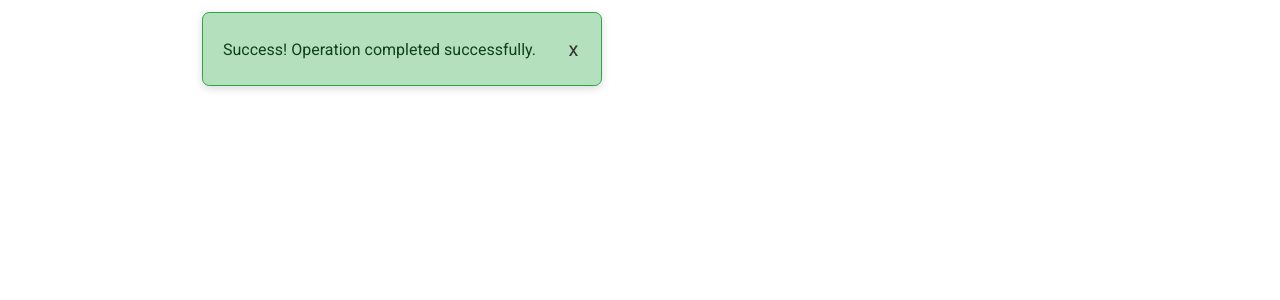
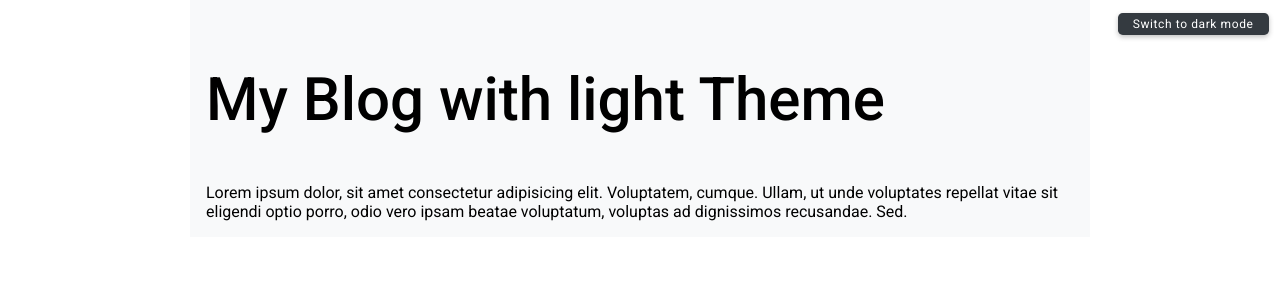
Before and after one commit to ayadgu/project-sandbox, a React (Create React App) app: page / in a window 1280 px wide. Shown: the top 300 px of the page. Built offline with nearby package versions, Linux system fonts and the light colour scheme.

Commit message:
07-darkmode

```diff
--- a/src/App.js
+++ b/src/App.js
@@ -4,6 +4,8 @@ import RandomizeColor from "./projects/02-color-project/RandomizeColor";
 import LikePhotoApp from "./projects/03-like-my-photo/LikePhotoApp";
 import TestimonialsApp from "./projects/04-testimonials-app/TestimonialsApp";
 import AlertApp from "./projects/05-alert/AlertApp";
+import TemperatureApp from "./projects/06-temperature/TemperatureApp";
+import DarkMode from "./projects/07-DarkMode/DarkMode";
 
 function App() {
   return (
@@ -12,7 +14,10 @@ function App() {
       {/* <RandomizeColor /> */}
       {/* <LikePhotoApp /> */}
       {/* <TestimonialsApp /> */}
-      <AlertApp />
+      {/* <AlertApp /> */}
+      {/* <TemperatureApp /> */}
+      {/* Uncomment the component you want to view */}
+      <DarkMode />
     </div>
   );
 }
--- /dev/null
+++ b/src/projects/06-temperature/TemperatureApp.jsx
@@ -0,0 +1,39 @@
+import React from "react";
+import Button from "../components/Button";
+
+export default function TemperatureApp() {
+  const [temperature, setTemperature] = React.useState(0);
+  return (
+    <div className="container mt-3 text-center">
+      <div
+        className="bg-light card m-auto"
+        style={{ width: "200px", height: "200px" }}
+      >
+        <h1
+          className={`text-light card border-50 ${
+            temperature > 0 ? "bg-danger" : "bg-primary"
+          } d-flex align-items-center justify-content-center`}
+          style={{ height: 150, width: 150, border: "2px solid #666" }}
+        >
+          {temperature}°C
+        </h1>
+        <div className="d-flex my-2">
+          <Button
+            text="-"
+            btnClass={"btn-lg"}
+            onClick={() => {
+              setTemperature(temperature - 1);
+            }}
+          />
+          <Button
+            text="+"
+            btnClass={"btn-lg"}
+            onClick={() => {
+              setTemperature(temperature + 1);
+            }}
+          />
+        </div>
+      </div>
+    </div>
+  );
+}
--- /dev/null
+++ b/src/projects/07-DarkMode/Blog.jsx
@@ -0,0 +1,31 @@
+import React from "react";
+import Title from "../components/Title";
+import Button from "../components/Button";
+import { ThemeContext } from "./context/theme-context";
+
+export default function Blog() {
+  const { theme, changeTheme } = React.useContext(ThemeContext);
+  return (
+    <div
+      className={
+        "  container p-1" +
+        (theme === "dark" ? " bg-dark text-light" : " bg-light")
+      }
+    >
+      <Title text={`My Blog with ${theme} Theme`} />
+      <span style={{ position: "absolute", top: 0, right: 0, padding: "10px" }}>
+        <Button
+          btnClass={`btn-${theme === "light" ? "dark" : "light"} btn-sm`}
+          text={`Switch to ${theme === "light" ? "dark" : "light"} mode`}
+          onClick={changeTheme}
+        />
+      </span>
+      <p className={" mt-3" + (theme === "dark" ? " text-light" : "")}>
+        Lorem ipsum dolor, sit amet consectetur adipisicing elit. Voluptatem,
+        cumque. Ullam, ut unde voluptates repellat vitae sit eligendi optio
+        porro, odio vero ipsam beatae voluptatum, voluptas ad dignissimos
+        recusandae. Sed.
+      </p>
+    </div>
+  );
+}
--- /dev/null
+++ b/src/projects/07-DarkMode/DarkMode.jsx
@@ -0,0 +1,19 @@
+import React from "react";
+import Blog from "./Blog";
+import { ThemeContext, themes } from "./context/theme-context";
+
+export default function DarkMode() {
+  const [theme, setTheme] = React.useState(themes.light);
+
+  const changeTheme = () => {
+    setTheme((prevTheme) =>
+      prevTheme === themes.light ? themes.dark : themes.light
+    );
+  };
+
+  return (
+    <ThemeContext.Provider value={{ theme, changeTheme }}>
+      <Blog />
+    </ThemeContext.Provider>
+  );
+}
--- /dev/null
+++ b/src/projects/07-DarkMode/context/theme-context.jsx
@@ -0,0 +1,8 @@
+import { createContext } from "react";
+
+export const themes = {
+  light: "light",
+  dark: "dark",
+};
+
+export const ThemeContext = createContext({});
```
